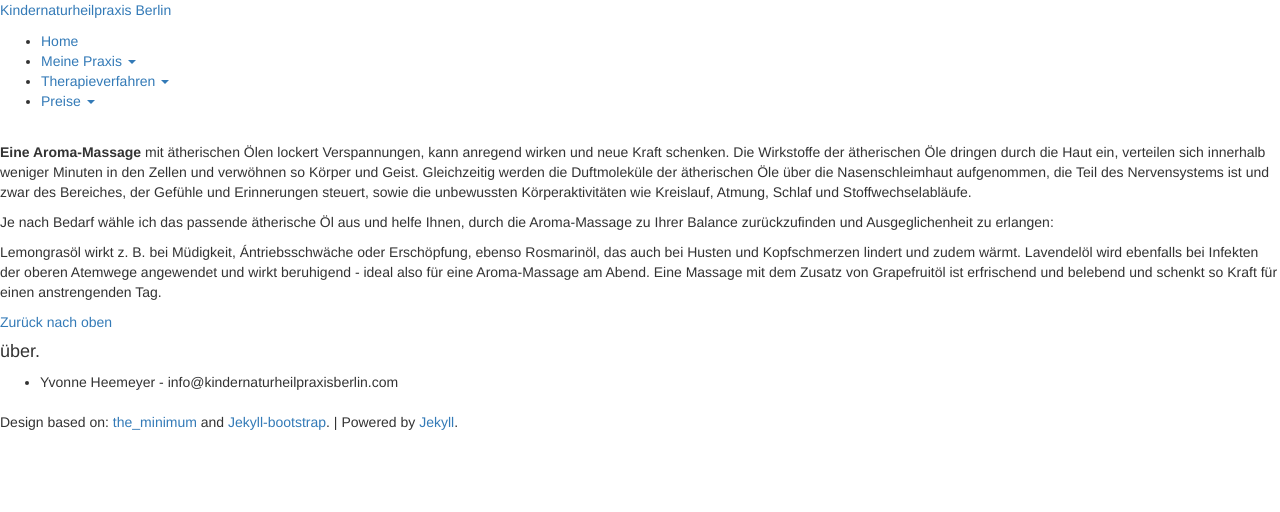
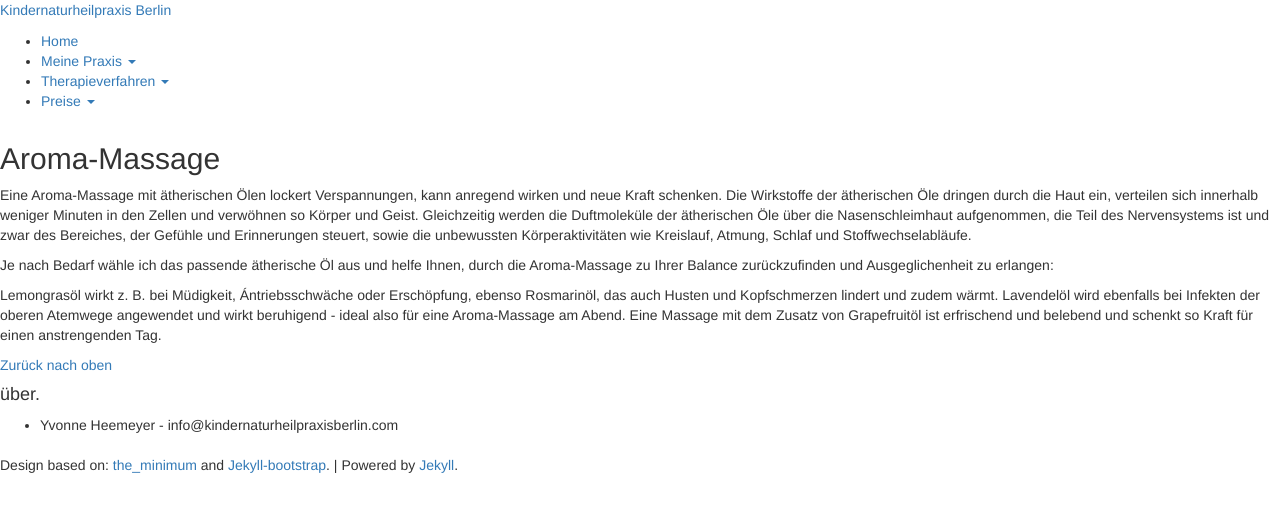
Before and after one commit to heilpraktiker/heilpraktiker.github.io, a Jekyll site: the page built from therapieverfahren/aroma-massage/index.md, in a window 1280 px wide. Shown: the top 512 px of the page. Built offline with Jekyll 4.4.1, drawn with Linux system fonts in a browser that asks for light colours; nearby versions of some CDN libraries; comment, search, counter and statistics services are not loaded.

Commit message:
Updated index.md

```diff
--- a/therapieverfahren/aroma-massage/index.md
+++ b/therapieverfahren/aroma-massage/index.md
@@ -6,8 +6,9 @@
 ---
 
 {% include JB/setup %}
-**Eine Aroma-Massage** mit ätherischen Ölen lockert Verspannungen, kann anregend wirken und neue Kraft schenken. Die Wirkstoffe der ätherischen Öle dringen durch die Haut ein, verteilen sich innerhalb weniger Minuten in den Zellen und verwöhnen so Körper und Geist. Gleichzeitig werden die Duftmoleküle der ätherischen Öle über die Nasenschleimhaut aufgenommen, die Teil des Nervensystems ist und zwar des Bereiches, der Gefühle und Erinnerungen steuert, sowie die unbewussten Körperaktivitäten wie Kreislauf, Atmung, Schlaf und Stoffwechselabläufe.
+##Aroma-Massage
+Eine Aroma-Massage mit ätherischen Ölen lockert Verspannungen, kann anregend wirken und neue Kraft schenken. Die Wirkstoffe der ätherischen Öle dringen durch die Haut ein, verteilen sich innerhalb weniger Minuten in den Zellen und verwöhnen so Körper und Geist. Gleichzeitig werden die Duftmoleküle der ätherischen Öle über die Nasenschleimhaut aufgenommen, die Teil des Nervensystems ist und zwar des Bereiches, der Gefühle und Erinnerungen steuert, sowie die unbewussten Körperaktivitäten wie Kreislauf, Atmung, Schlaf und Stoffwechselabläufe.
 
 Je nach Bedarf wähle ich das passende ätherische Öl aus und helfe Ihnen, durch die Aroma-Massage zu Ihrer Balance zurückzufinden und Ausgeglichenheit zu erlangen:
 
-Lemongrasöl wirkt z. B. bei Müdigkeit, Ántriebsschwäche oder Erschöpfung, ebenso Rosmarinöl, das auch bei Husten und Kopfschmerzen lindert und zudem wärmt. Lavendelöl wird ebenfalls bei Infekten der oberen Atemwege angewendet und wirkt beruhigend - ideal also für eine Aroma-Massage am Abend. Eine Massage mit dem Zusatz von Grapefruitöl ist erfrischend und belebend und schenkt so Kraft für einen anstrengenden Tag.
+Lemongrasöl wirkt z. B. bei Müdigkeit, Ántriebsschwäche oder Erschöpfung, ebenso Rosmarinöl, das auch Husten und Kopfschmerzen lindert und zudem wärmt. Lavendelöl wird ebenfalls bei Infekten der oberen Atemwege angewendet und wirkt beruhigend - ideal also für eine Aroma-Massage am Abend. Eine Massage mit dem Zusatz von Grapefruitöl ist erfrischend und belebend und schenkt so Kraft für einen anstrengenden Tag.
```
